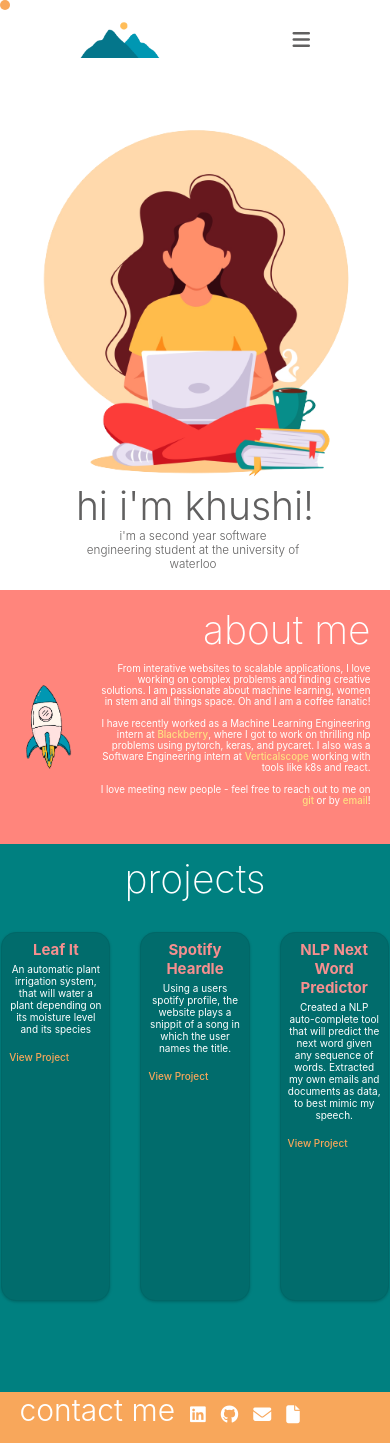
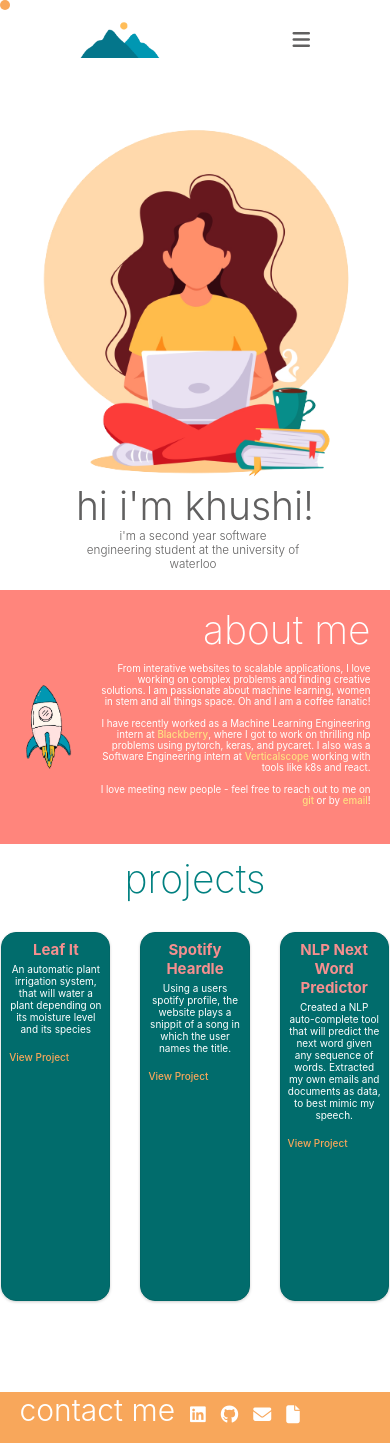
Before and after one commit to kbudhwar/khushiBudhwar, a React (Create React App) app in the folder khushi-app/: page / in a window 390 px wide. Built offline with nearby package versions, Linux system fonts and the light colour scheme.

Commit message:
Updated site

```diff
--- a/khushi-app/src/Components/About.js
+++ b/khushi-app/src/Components/About.js
@@ -35,7 +35,8 @@ class About extends Component{
             <div className={this.state.scroll ? "background background-animation" : ""}>
                 <div className={this.state.scroll ? "title" : "about-me-no"}>about me</div>
                 <div className={this.state.scroll ? "about-me" : "about-me-no"}>From interactive websites to scalable applications, I love working on complex problems and finding creative solutions. I am passionate about machine learning, women in stem and all things space. Oh and I am a coffee fanatic!
-                <br></br><br></br>I have recently worked as a Machine Learning Engineering intern at <a href="https://www.blackberry.com/us/en">Blackberry</a>, where I got to work on thrilling nlp problems using pytorch, keras, and pycaret. I also was a Software Engineering intern at <a href="https://www.verticalscope.com/">Verticalscope</a> working with tools like k8s and react.
+                <br></br><br></br>I have recently worked as a Data Science intern at <a href="https://open.spotify.com/">Spotify</a>, where I got to be a part of the personzalization team helping use causal inference to enhance music experience. Prior to Spotify, I was a Machine Learning associate at <a href="https://altaml.com/">AltaML</a> where I helped the government leverage AI by predicting labour market indicators.
+                <br></br><br></br>I have also worked as a Machine Learning Engineering intern at <a href="https://www.blackberry.com/us/en">Blackberry</a>, where I got to work on thrilling nlp problems using pytorch, keras, and pycaret. Lastly, I was a Software Engineering intern at <a href="https://www.verticalscope.com/">Verticalscope</a> working with tools like k8s and react.
                 <br></br><br></br>I love meeting new people - feel free to reach out to me on <a href='https://www.linkedin.com/in/khushi-budhwar/'>LinkedIn</a> or by <a href="mailto:khushi.budhwar@gmail.com">email</a>!
               </div>
                 <img className={this.state.scroll ? "rocket" : "about-me-no"} src={Rocket} alt="Rocket"></img>
--- a/khushi-app/src/Components/AboutStyles.css
+++ b/khushi-app/src/Components/AboutStyles.css
@@ -1,6 +1,6 @@
 .background {
   width: 100vw;
-  height: 500px;
+  height: 600px;
   background-color: rgb(255, 133, 124);
   margin-top: 7%;
 }
@@ -51,6 +51,7 @@
   animation-iteration-count: infinite;
   animation-timing-function: linear;
 }
+
 
 @keyframes animate-rocket {
   0% {
@@ -122,6 +123,10 @@ a{
   color: rgb(255, 224, 130);
   font-weight: 500;
 }
+
+a:hover{
+  color: rgb(255, 191, 0);
+}
 .about-me-no{
   display: none;
 }
--- a/khushi-app/src/Components/Contact.js
+++ b/khushi-app/src/Components/Contact.js
@@ -38,7 +38,7 @@ render(){
             <a href='mailto:khushi.budhwar@gmail.com'>
             <i className={this.state.scroll1 ?  "fa fa-envelope": "about-me-no"} aria-hidden="true"></i>
             </a>
-            <a href='https://drive.google.com/file/d/1KQebYLOtRG_s9IMrkgDgyHdL7o2elPe_/view?usp=sharing'>
+            <a href='https://drive.google.com/file/d/1AsIP0x_O2qXljkTH5fON0D8IlgaFk0Fm/view?usp=sharing'>
             <i className={this.state.scroll1 ?  "fa fa-file": "about-me-no"} aria-hidden="true"></i>
             </a>
             <div className={this.state.scroll1 ?  'memo': "about-me-no"}>made with&nbsp;&nbsp;<i class="fa-solid fa-heart"></i>&nbsp;&nbsp;by khushi budhwar</div>
--- a/khushi-app/src/Components/ProjectStyles.css
+++ b/khushi-app/src/Components/ProjectStyles.css
@@ -1,7 +1,7 @@
 .backgroundProject {
     width: 100vw;
     height: 100vh;
-    background-color: teal;
+    background-color: white;
     display: block;
   }
 
@@ -74,7 +74,7 @@
 
 .title-projects{
     font-size: 80px;
-    color: white;
+    color: teal;
     font-weight: 200;
     text-align: center;
     padding-top: 3%;
@@ -137,7 +137,7 @@
     .backgroundProject-media{
       width: 100vw;
       height: 80vw;
-      background-color: teal;
+      background-color: white;
       display: block;
       position: relative;
       top: calc(200px + 100vw);
@@ -183,7 +183,7 @@
     .backgroundProject-media{
       width: 100vw;
       height: 65vh;
-      background-color: teal;
+      background-color: white;
       display: block;
       position: relative;
       top: calc(200px + 100vw);
```
